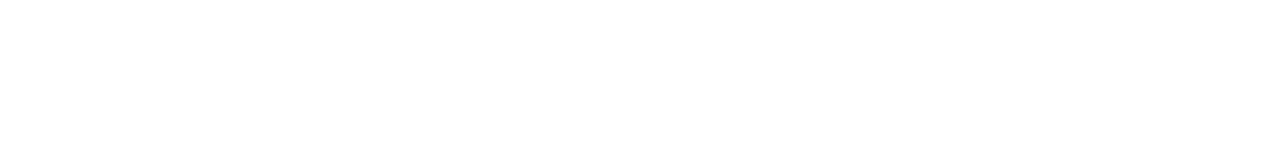
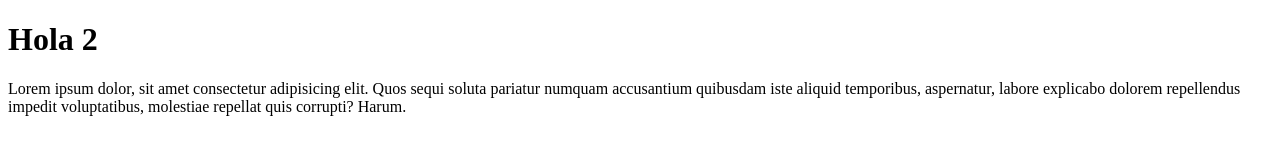
Before and after one commit to cdiazbalestrieri/Proyecto-Git-ejemplo, a plain HTML site: page index.html in a window 1280 px wide. Drawn offline with Linux system fonts and the light colour scheme.

Commit message:
agregamos un parrafo

```diff
--- a/index.html
+++ b/index.html
@@ -7,6 +7,7 @@
     <title>Document</title>
 </head>
 <body>
-
+    <h1>Hola 2</h1>
+    <p>Lorem ipsum dolor, sit amet consectetur adipisicing elit. Quos sequi soluta pariatur numquam accusantium quibusdam iste aliquid temporibus, aspernatur, labore explicabo dolorem repellendus impedit voluptatibus, molestiae repellat quis corrupti? Harum.</p>
 </body>
 </html>
```
